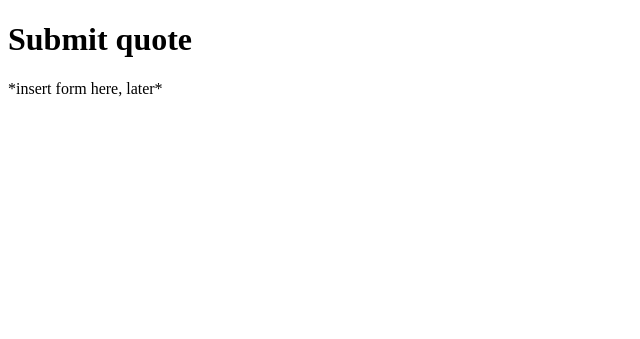
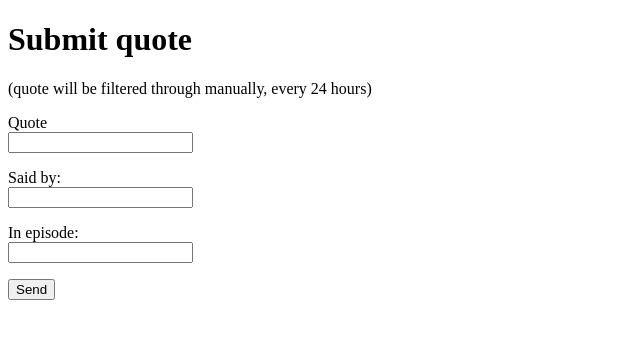
Before and after one commit to DustinJoosen/OwlHouseQuotes, a Flask app: page /quotes/submit in a window 1280 px wide. Shown: the top 339 px of the page, without its empty margins (0-640 px from the left). Run offline with Flask 2, Linux system fonts and the light colour scheme.

Commit message:
Make the submit form, where you can add quotes

```diff
--- /dev/null
+++ b/Forms.py
@@ -0,0 +1,10 @@
+from flask_wtf import FlaskForm
+from wtforms import StringField, SubmitField, SelectField
+from wtforms.validators import DataRequired
+
+
+class SubmitQuoteForm(FlaskForm):
+	quote = StringField("Quote", validators=[DataRequired()])
+	source_person = StringField("Said by: ", validators=[DataRequired()])
+	source_episode = StringField("In episode: ", validators=[DataRequired()])
+	submit = SubmitField("Send")
--- a/app.py
+++ b/app.py
@@ -1,9 +1,11 @@
-from flask import Flask, render_template, url_for
+from flask import Flask, render_template, url_for, redirect
 from Quote import Quote, Source
+from Forms import SubmitQuoteForm
 import random
 
 app = Flask(__name__)
 app.debug = True
+app.config['SECRET_KEY'] = "blightsexual"
 
 
 @app.route('/')
@@ -29,9 +31,20 @@ def specificQuote(id):
 			return render_template("specific_quote.html", quote=quote)
 
 
-@app.route('/quotes/submit')
+@app.route('/quotes/submit', methods=["POST", "GET"])
 def submit():
-	return render_template('submit_quote.html')
+	form = SubmitQuoteForm()
+	if form.validate_on_submit():
+		quote = form.quote.data
+		person = form.source_person.data
+		episode = form.source_episode.data
+
+		quote = Quote(quote, Source(person, episode))
+		quote.Save()
+
+		return redirect('/')
+
+	return render_template('submit_quote.html', form=form)
 
 
 if __name__ == "__main__":
--- a/templates/submit_quote.html
+++ b/templates/submit_quote.html
@@ -3,6 +3,23 @@
 {% block body %}
 
     <h1>Submit quote</h1>
-    <p>*insert form here, later*</p>
+    <p>(quote will be filtered through manually, every 24 hours)</p>
+
+    <form action="" method="POST" novalidate="novalidate">
+        {{ form.hidden_tag() }}
+        <p>
+            {{ form.quote.label }}<br/>
+            {{ form.quote() }}
+        </p>
+        <p>
+            {{ form.source_person.label }}<br/>
+            {{ form.source_person() }}
+        </p>
+        <p>
+            {{ form.source_episode.label }}<br/>
+            {{ form.source_episode() }}
+        </p>
+        <p>{{ form.submit() }}</p>
+    </form>
 
 {% endblock %}
```
